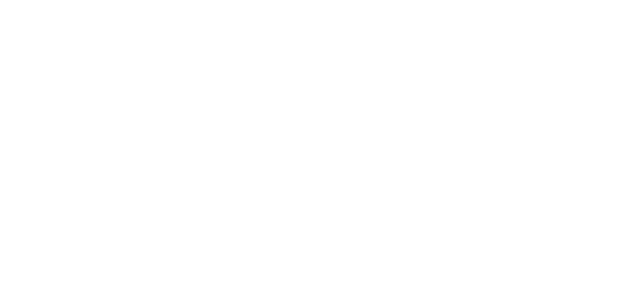
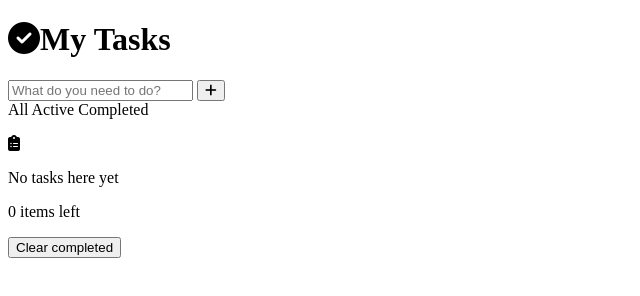
Before and after one commit to toprakmuhammed/todo-app, a plain HTML site: page index.html in a window 1280 px wide. Shown: the whole page, without its empty margins (0-640 px from the left). Drawn offline with Linux system fonts and the light colour scheme.

Commit message:
add basic html structure.

```diff
--- a/index.html
+++ b/index.html
@@ -4,9 +4,61 @@
     <meta charset="UTF-8" />
     <meta name="viewport" content="width=device-width, initial-scale=1.0" />
     <link rel="stylesheet" href="style.css" />
+    <link
+      rel="stylesheet"
+      href="https://cdnjs.cloudflare.com/ajax/libs/font-awesome/6.7.2/css/all.min.css"
+      integrity="sha512-Evv84Mr4kqVGRNSgIGL/F/aIDqQb7xQ2vcrdIwxfjThSH8CSR7PBEakCr51Ck+w+/U6swU2Im1vVX0SVk9ABhg=="
+      crossorigin="anonymous"
+      referrerpolicy="no-referrer"
+    />
     <title>Todo App</title>
   </head>
   <body>
+    <div class="app">
+      <header>
+        <h1><i class="fas fa-check-circle"></i>My Tasks</h1>
+        <p id="date"></p>
+      </header>
+      <div class="todo-input">
+        <input
+          type="text"
+          id="task-input"
+          placeholder="What do you need to do?"
+        />
+        <button id="add-task">
+          <i class="fas fa-plus"></i>
+        </button>
+      </div>
+
+      <div class="filters">
+        <span class="filter active" data-filter="all"> All </span>
+        <span class="filter" data-filter="active"> Active </span>
+        <span class="filter" data-filter="completed"> Completed </span>
+      </div>
+
+      <div class="todos-container">
+        <ul id="todos-list">
+          <!-- li will be inserted right here later in the video -->
+          <!-- <li class="todo-item">
+            <label class="checkbox-container">
+              <input type="checkbox" class="todo-checkbox" />
+              <span class="checkmark"></span>
+            </label>
+            <span class="todo-item-text">Buy groceries</span>
+            <button class="delete-btn"><i class="fas fa-times"></i></button>
+          </li> -->
+        </ul>
+        <div class="empty-state hidden">
+          <i class="fas fa-clipboard-list"></i>
+          <p>No tasks here yet</p>
+        </div>
+      </div>
+      <footer>
+        <p id="items-left">0 items left</p>
+        <button id="clear-completed">Clear completed</button>
+      </footer>
+    </div>
+
     <script src="script.js"></script>
   </body>
 </html>
```
